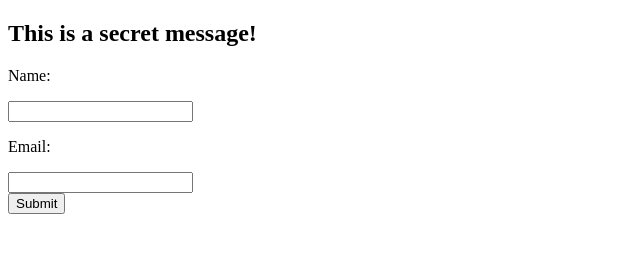
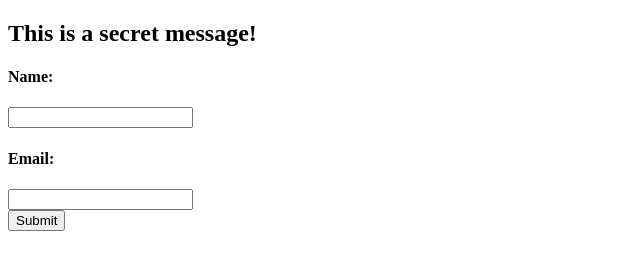
Before and after one commit to fullstack-decal-fa22/hw1-Audreyiu, a plain HTML site: page secret.html in a window 1280 px wide. Shown: the whole page, without its empty margins (0-640 px from the left). Drawn offline with Linux system fonts and the light colour scheme.

Commit message:
Update secret.html

```diff
--- a/secret.html
+++ b/secret.html
@@ -6,11 +6,9 @@
     <body>
         <h2>This is a secret message!</h2>
         <form>
-            <p>Name:</p>
-            <input type="text" id="name">
+            <h4>Name:</h4><input type="text" id="name">
             <br>
-            <p>Email:</p>
-            <input type="text" id="email">
+            <h4>Email:</h4><input type="text" id="email">
             <br>
             <input type="submit">
         </form>
```
